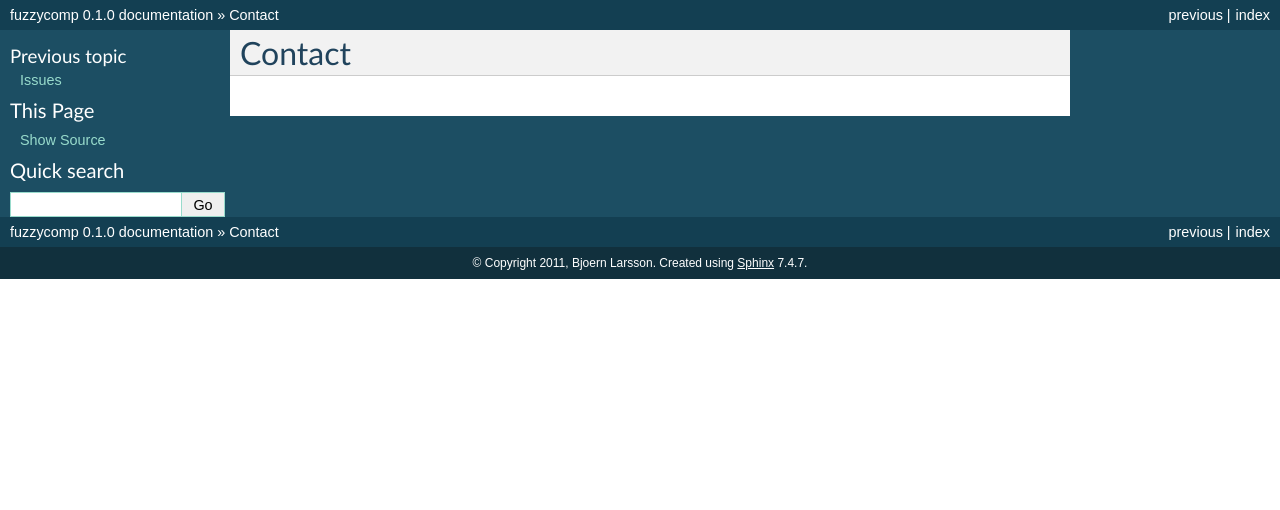
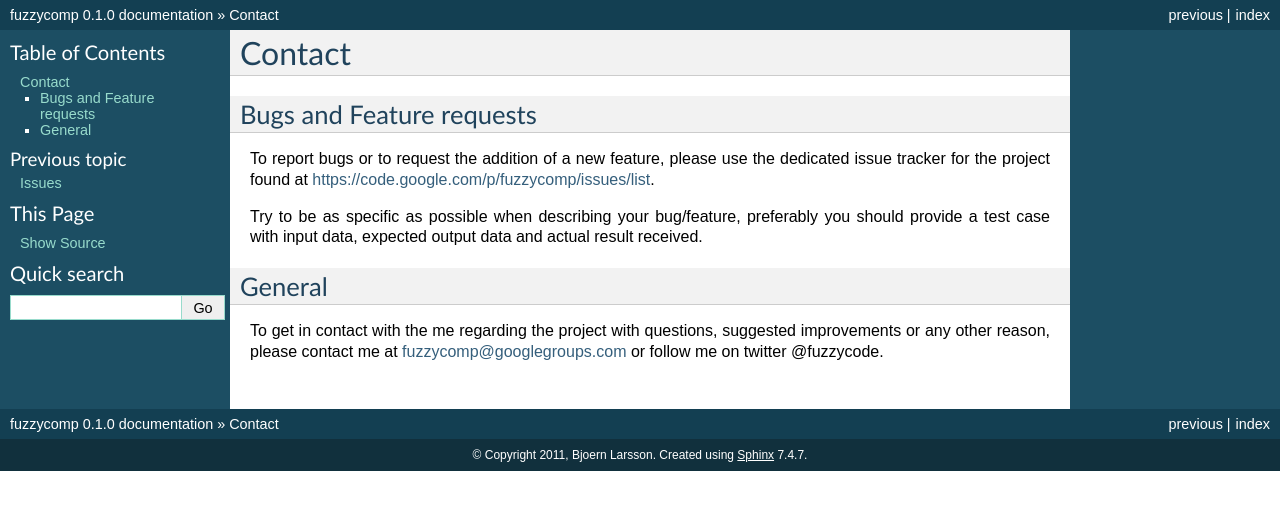
Before and after one commit to slott56/fuzzycomp, a Sphinx documentation site: the page built from docs/source/contact.rst, in a window 1280 px wide. Shown: the top 510 px of the page. Built offline with Sphinx 7.4.7, drawn with Linux system fonts in a browser that asks for light colours; formulas are drawn with MathJax 3.

Commit message:
Updated contact information.

```diff
--- a/docs/source/contact.rst
+++ b/docs/source/contact.rst
@@ -1,2 +1,14 @@
 Contact
 =======
+
+Bugs and Feature requests
+-------------------------
+To report bugs or to request the addition of a new feature, please use the dedicated issue tracker for the project found at https://code.google.com/p/fuzzycomp/issues/list.
+
+Try to be as specific as possible when describing your bug/feature, preferably you should provide a test case with input data, expected output data and actual result received.
+
+
+General
+-------
+
+To get in contact with the me regarding the project with questions, suggested improvements or any other reason, please contact me at fuzzycomp@googlegroups.com or follow me on twitter @fuzzycode.
```
